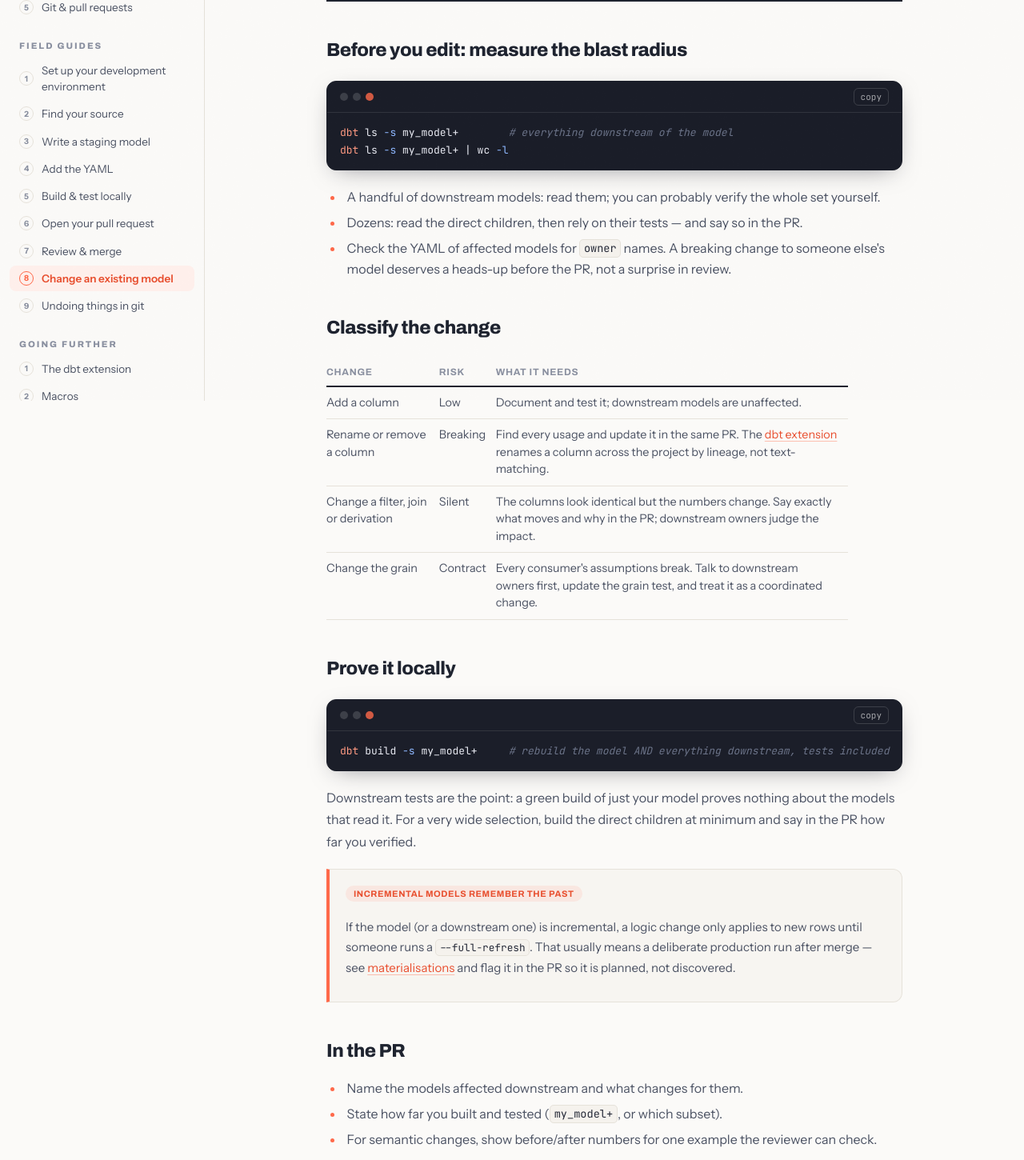
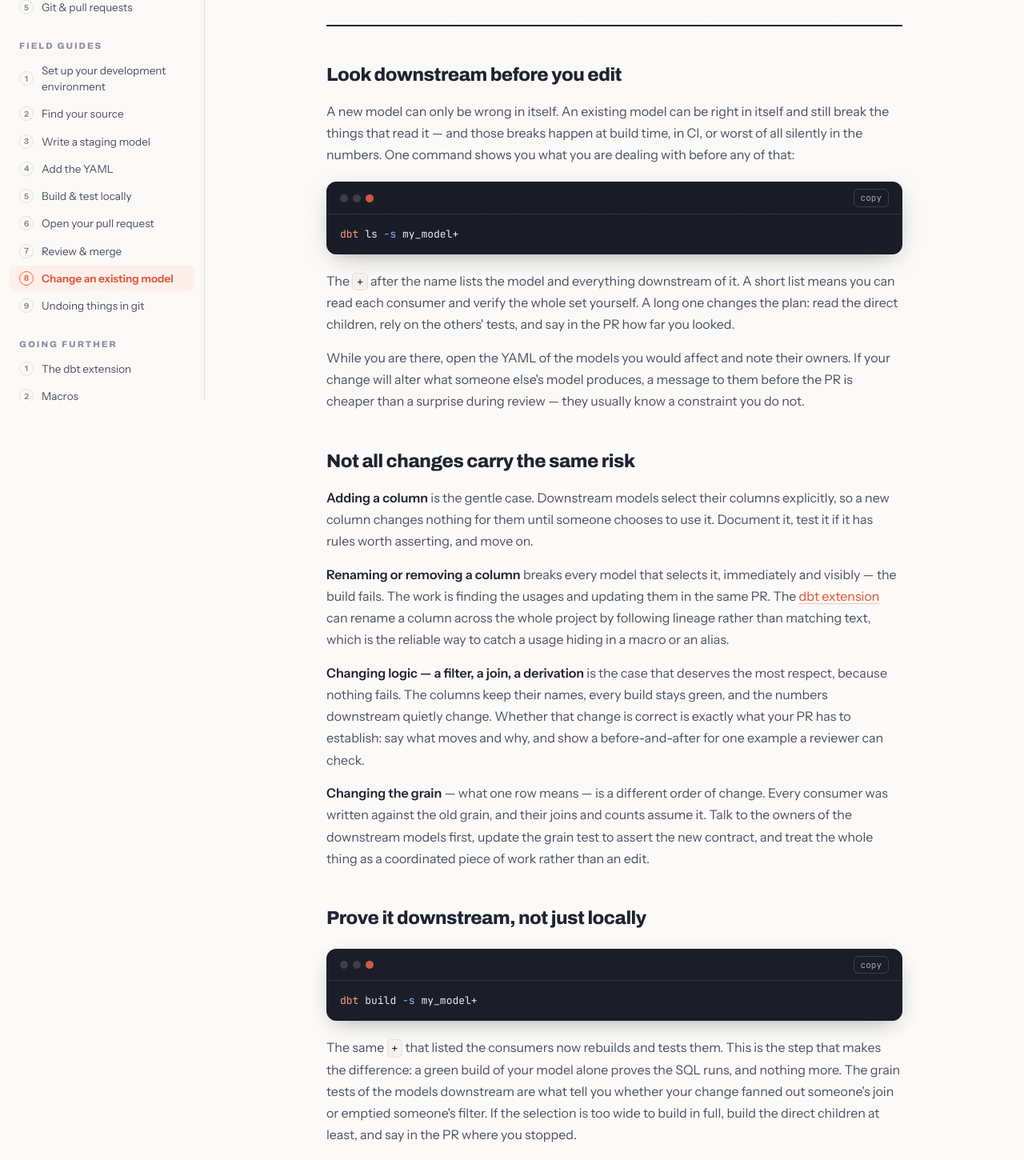
Before and after one commit to EddieDavison92/dbt-onboarding, a Next.js app: page /practice/change-a-model in a window 1280 px wide. Shown: the part 300-1750 px from the top of the page at 80% size. Built offline with nearby package versions, Linux system fonts and the light colour scheme.

Commit message:
content: register pass and research-informed upgrades across handbook

```diff
--- a/app/(handbook)/advanced/clustering/page.tsx
+++ b/app/(handbook)/advanced/clustering/page.tsx
@@ -140,7 +140,10 @@ select ...
         <li>
           <strong>Cardinality matters at both extremes.</strong>{" "}A two-value flag
           barely narrows anything; a unique timestamp scatters grouping. Mid-cardinality
-          columns — person, code, practice, date — sit in the useful range.
+          columns — person, code, practice, date — sit in the useful range. When the
+          natural column is too fine-grained, Snowflake&apos;s advice is to cluster on
+          an expression that coarsens it — a timestamp cast to a date, for example —
+          keeping the ordering while giving the partitions something to group by.
         </li>
       </ol>
       <p>
--- a/app/(handbook)/advanced/python-models/page.tsx
+++ b/app/(handbook)/advanced/python-models/page.tsx
@@ -13,7 +13,7 @@ export default function Page() {
       slug="python-models"
       kicker="Going further 08"
       title="Python models"
-      lede="A dbt model doesn't have to be SQL. A .py file in models/ joins the same DAG, gets the same tests and lineage — and runs Python where SQL runs out of road."
+      lede="A dbt model doesn't have to be SQL. A .py file in models/ joins the same DAG and gets the same tests and lineage — for the work SQL cannot express well."
       minutes={8}
     >
       <Callout kind="info" title="We don't have any yet">
--- a/app/(handbook)/learn/refs-and-sources/page.tsx
+++ b/app/(handbook)/learn/refs-and-sources/page.tsx
@@ -94,7 +94,7 @@ from {{ source('csds', 'ActiveSubmission') }}
         them.
       </p>
 
-      <Callout kind="smell" title="Spot the smell">
+      <Callout kind="smell" title="A pattern reviewers flag">
         <p>
           A hardcoded <code>DATABASE.SCHEMA.TABLE</code>{" "}in a model, or a{" "}
           <code>source()</code>{" "}call outside the raw layer, will draw a review comment.
--- a/app/(handbook)/practice/change-a-model/page.tsx
+++ b/app/(handbook)/practice/change-a-model/page.tsx
@@ -14,116 +14,102 @@ export default function Page() {
       slug="change-a-model"
       kicker="Field guide · 8"
       title="Change an existing model"
-      lede="Most work is not a new model — it is a change to one that other models already depend on. Look downstream before you edit, not after CI does."
-      minutes={6}
+      lede="Your first PR added a model nothing depended on. Most work after that is different: editing a model that other models already read. The edit itself is the same — what changes is that you now need to know who is downstream before you start."
+      minutes={7}
     >
-      <h2>Before you edit: measure the blast radius</h2>
-      <CodeBlock
-        lang="bash"
-        code={`
-dbt ls -s my_model+        # everything downstream of the model
-dbt ls -s my_model+ | wc -l
-`}
-      />
-      <ul>
-        <li>
-          A handful of downstream models: read them; you can probably verify the
-          whole set yourself.
-        </li>
-        <li>
-          Dozens: read the direct children, then rely on their tests — and say
-          so in the PR.
-        </li>
-        <li>
-          Check the YAML of affected models for <code>owner</code>{" "}names. A
-          breaking change to someone else&apos;s model deserves a heads-up
-          before the PR, not a surprise in review.
-        </li>
-      </ul>
+      <h2>Look downstream before you edit</h2>
+      <p>
+        A new model can only be wrong in itself. An existing model can be right
+        in itself and still break the things that read it — and those breaks
+        happen at build time, in CI, or worst of all silently in the numbers.
+        One command shows you what you are dealing with before any of that:
+      </p>
+      <CodeBlock lang="bash" code={`dbt ls -s my_model+`} />
+      <p>
+        The <code>+</code>{" "}after the name lists the model and everything
+        downstream of it. A short list means you can read each consumer and
+        verify the whole set yourself. A long one changes the plan: read the
+        direct children, rely on the others&apos; tests, and say in the PR how
+        far you looked.
+      </p>
+      <p>
+        While you are there, open the YAML of the models you would affect and
+        note their owners. If your change will alter what someone else&apos;s
+        model produces, a message to them before the PR is cheaper than a
+        surprise during review — they usually know a constraint you do not.
+      </p>
 
-      <h2>Classify the change</h2>
-      <table>
-        <thead>
-          <tr>
-            <th>Change</th>
-            <th>Risk</th>
-            <th>What it needs</th>
-          </tr>
-        </thead>
-        <tbody>
-          <tr>
-            <td>Add a column</td>
-            <td>Low</td>
-            <td>Document and test it; downstream models are unaffected.</td>
-          </tr>
-          <tr>
-            <td>Rename or remove a column</td>
-            <td>Breaking</td>
-            <td>
-              Find every usage and update it in the same PR. The{" "}
-              <Link href="/advanced/dbt-extension">dbt extension</Link>{" "}renames a
-              column across the project by lineage, not text-matching.
-            </td>
-          </tr>
-          <tr>
-            <td>Change a filter, join or derivation</td>
-            <td>Silent</td>
-            <td>
-              The columns look identical but the numbers change. Say exactly what
-              moves and why in the PR; downstream owners judge the impact.
-            </td>
-          </tr>
-          <tr>
-            <td>Change the grain</td>
-            <td>Contract</td>
-            <td>
-              Every consumer&apos;s assumptions break. Talk to downstream owners
-              first, update the grain test, and treat it as a coordinated change.
-            </td>
-          </tr>
-        </tbody>
-      </table>
+      <h2>Not all changes carry the same risk</h2>
+      <p>
+        <strong>Adding a column</strong>{" "}is the gentle case. Downstream models
+        select their columns explicitly, so a new column changes nothing for
+        them until someone chooses to use it. Document it, test it if it has
+        rules worth asserting, and move on.
+      </p>
+      <p>
+        <strong>Renaming or removing a column</strong>{" "}breaks every model
+        that selects it, immediately and visibly — the build fails. The work
+        is finding the usages and updating them in the same PR. The{" "}
+        <Link href="/advanced/dbt-extension">dbt extension</Link>{" "}can rename a
+        column across the whole project by following lineage rather than
+        matching text, which is the reliable way to catch a usage hiding in a
+        macro or an alias.
+      </p>
+      <p>
+        <strong>Changing logic — a filter, a join, a derivation</strong>{" "}is
+        the case that deserves the most respect, because nothing fails. The
+        columns keep their names, every build stays green, and the numbers
+        downstream quietly change. Whether that change is correct is exactly
+        what your PR has to establish: say what moves and why, and show a
+        before-and-after for one example a reviewer can check.
+      </p>
+      <p>
+        <strong>Changing the grain</strong>{" "}— what one row means — is a
+        different order of change. Every consumer was written against the old
+        grain, and their joins and counts assume it. Talk to the owners of the
+        downstream models first, update the grain test to assert the new
+        contract, and treat the whole thing as a coordinated piece of work
+        rather than an edit.
+      </p>
 
-      <h2>Prove it locally</h2>
-      <CodeBlock
-        lang="bash"
-        code={`
-dbt build -s my_model+     # rebuild the model AND everything downstream, tests included
-`}
-      />
+      <h2>Prove it downstream, not just locally</h2>
+      <CodeBlock lang="bash" code={`dbt build -s my_model+`} />
       <p>
-        Downstream tests are the point: a green build of just your model proves
-        nothing about the models that read it. For a very wide selection, build the
-        direct children at minimum and say in the PR how far you verified.
+        The same <code>+</code>{" "}that listed the consumers now rebuilds and
+        tests them. This is the step that makes the difference: a green build
+        of your model alone proves the SQL runs, and nothing more. The grain
+        tests of the models downstream are what tell you whether your change
+        fanned out someone&apos;s join or emptied someone&apos;s filter. If the
+        selection is too wide to build in full, build the direct children at
+        least, and say in the PR where you stopped.
       </p>
-      <Callout kind="warn" title="Incremental models remember the past">
+      <Callout kind="warn" title="If anything in the chain is incremental">
         <p>
-          If the model (or a downstream one) is incremental, a logic change only
-          applies to new rows until someone runs a{" "}
-          <code>--full-refresh</code>. That usually means a deliberate production
-          run after merge — see{" "}
-          <Link href="/advanced/materialisations">materialisations</Link>{" "}and
-          flag it in the PR so it is planned, not discovered.
+          An incremental model applies new logic only to new rows — history
+          keeps the old behaviour until someone runs a{" "}
+          <code>--full-refresh</code>. If your change flows into one, the
+          production refresh needs to be planned, not discovered: flag it in
+          the PR so the merge and the refresh happen together. The{" "}
+          <Link href="/advanced/materialisations">materialisations page</Link>{" "}
+          covers why.
         </p>
       </Callout>
 
-      <h2>In the PR</h2>
-      <ul>
-        <li>Name the models affected downstream and what changes for them.</li>
-        <li>State how far you built and tested (<code>my_model+</code>, or which subset).</li>
-        <li>
-          For semantic changes, show before/after numbers for one example the
-          reviewer can check.
-        </li>
-      </ul>
+      <h2>Write the PR for the people downstream</h2>
+      <p>
+        The reviewer of a change to a shared model is standing in for everyone
+        who reads it. Give them what they need: which models are affected and
+        how, how far you built and tested, and — for a logic change — one
+        concrete example of a number that moves, with the reason it should.
+      </p>
 
       <Checklist
         id="change-a-model"
         items={[
-          { key: "ls", label: <><code>dbt ls -s my_model+</code>{" "}reviewed before editing</> },
-          { key: "class", label: <>Change classified — additive, breaking, silent or contract</> },
-          { key: "built", label: <>Downstream built and tested locally, or the limit stated in the PR</> },
-          { key: "owners", label: <>Owners of affected models know about breaking or silent changes</> },
+          { key: "ls", label: <><code>dbt ls -s my_model+</code>{" "}read before editing</> },
+          { key: "owners", label: <>Owners contacted where the change alters their models</> },
+          { key: "built", label: <>Downstream built and tested, or the limit stated in the PR</> },
+          { key: "semantic", label: <>Logic changes explained with a checkable example</> },
         ]}
       />
     </LessonShell>
```
Also changed, not shown: app/(handbook)/advanced/macros/page.tsx (+31 -3 lines), app/(handbook)/advanced/materialisations/page.tsx (+8 -1 lines), app/(handbook)/advanced/snapshots/page.tsx (+10 -0 lines), app/(handbook)/practice/review-and-merge/page.tsx (+8 -0 lines).
